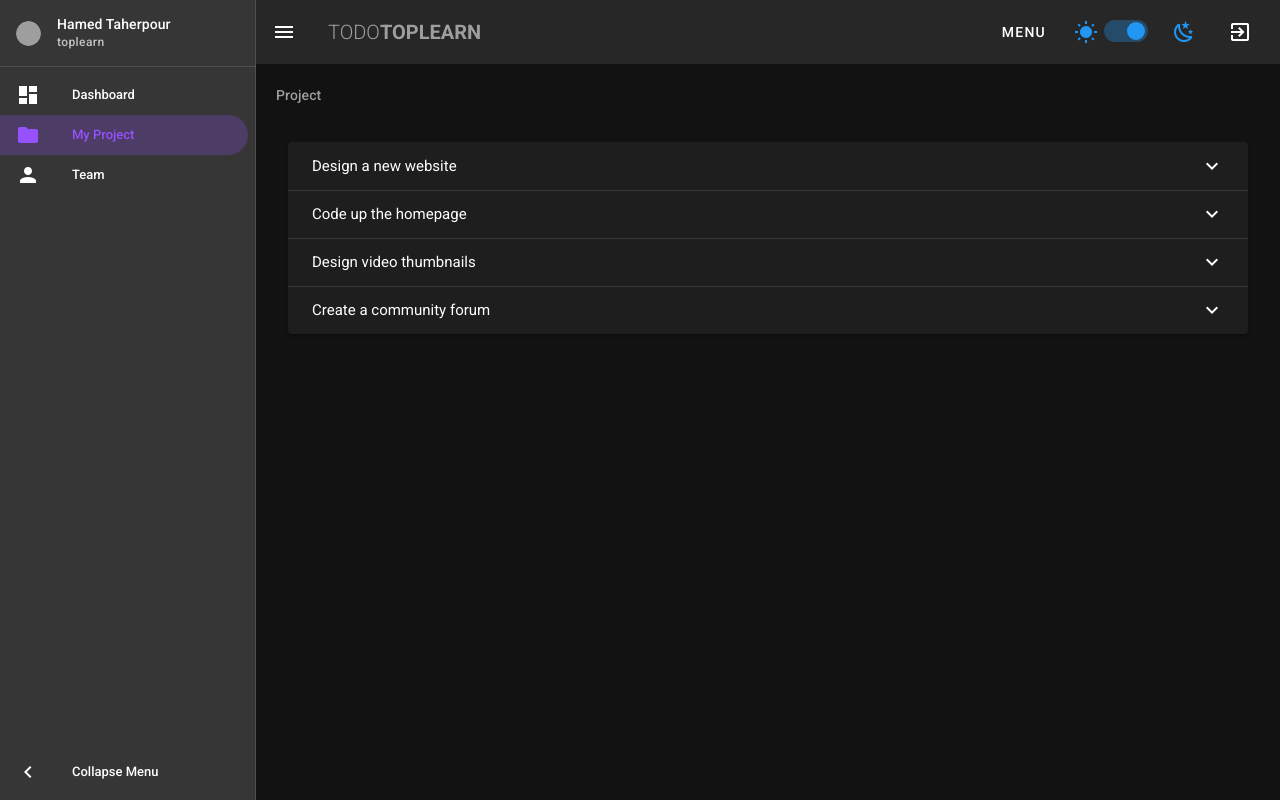
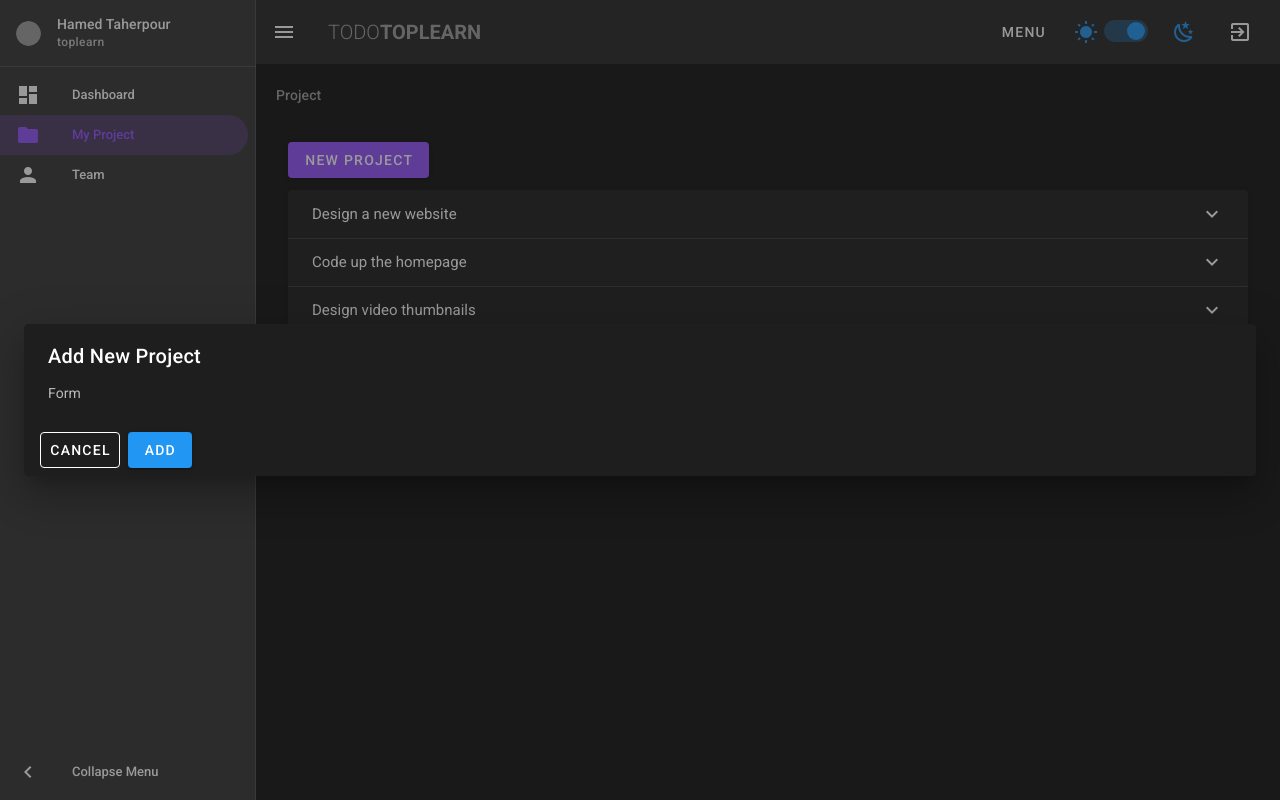
Before and after one commit to HamedTaherpour/vuetifyjs-todo, a Vue app: page /project in a window 1280 px wide. Built offline with nearby package versions, Linux system fonts and the light colour scheme; grey boxes are pictures that could not be loaded.

Commit message:
lesson-22

```diff
--- a/src/views/Project.vue
+++ b/src/views/Project.vue
@@ -1,7 +1,26 @@
 <template>
   <div class="fill-height pa-5">
+
+    <v-dialog
+        v-model="dialog"
+        persistent
+        transition="dialog-bottom-transition"
+    >
+      <v-card>
+        <v-card-title>Add New Project</v-card-title>
+        <v-card-text>
+          Form
+        </v-card-text>
+        <v-card-actions>
+          <v-btn @click="dialog = false" outlined>Cancel</v-btn>
+          <v-btn @click="dialog = false" color="blue">Add</v-btn>
+        </v-card-actions>
+      </v-card>
+    </v-dialog>
+
     <h2 class="subtitle-2 grey--text">Project</h2>
     <v-container class="my-6">
+      <v-btn class="mb-3" color="primary" @click="dialog = !dialog">New Project</v-btn>
       <v-expansion-panels accordion>
         <v-expansion-panel v-for="project in projects" :key="project.title">
           <v-expansion-panel-header>{{ project.title }}</v-expansion-panel-header>
@@ -19,6 +38,7 @@
 export default {
   name: "Project",
   data: () => ({
+    dialog: true,
     projects: [
       {
         title: 'Design a new website',
```
